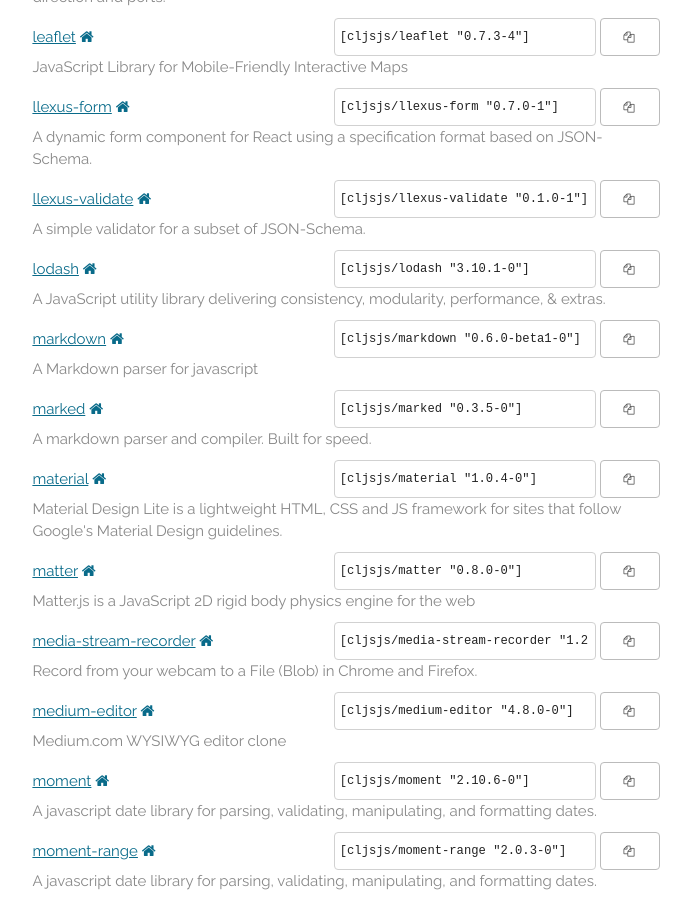
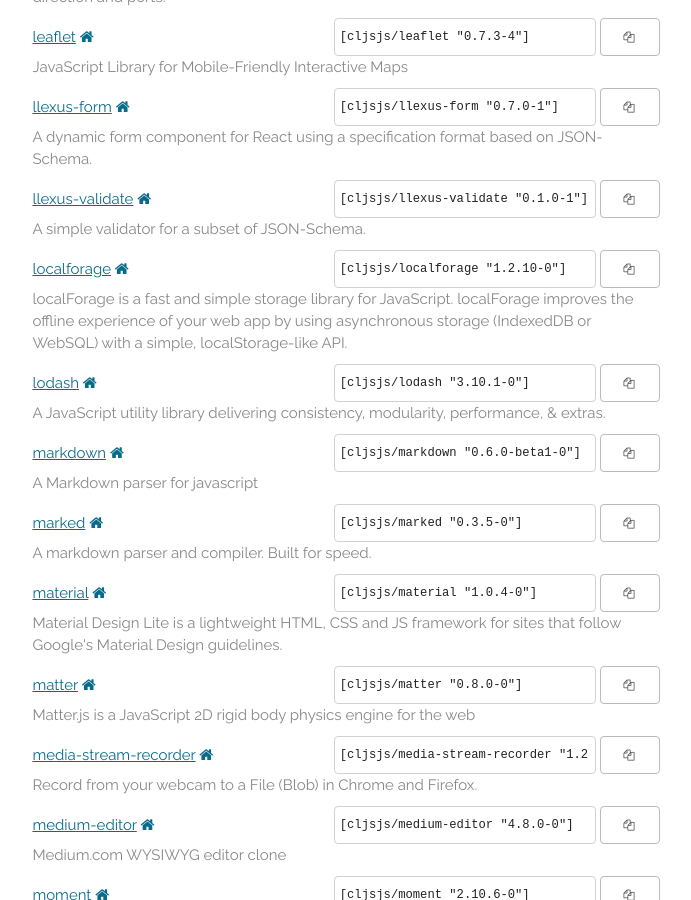
Before and after one commit to cljsjs/cljsjs.github.io, a Jekyll site: the page built from index.markdown, in a window 1280 px wide and 900 px high, scrolled down 4308 px. Shown: the whole window, without its empty margins (294-985 px from the left). Built offline with Jekyll 4.4.1, drawn with Linux system fonts in a browser that asks for light colours; nearby versions of some CDN libraries; comment, search, counter and statistics services are not loaded.

Commit message:
Automatic update

```diff
--- a/_includes/packages.html
+++ b/_includes/packages.html
@@ -429,6 +429,15 @@
     <p class="description">A simple validator for a subset of JSON-Schema.</p>
   </li>
   <li>
+    <a href="https://clojars.org/cljsjs/localforage">localforage</a>
+    <a href="https://github.com/mozilla/localForage" target="new"><i class="fa fa-home"></i></a>
+    <span class="clojars">
+      <input type="text" value='[cljsjs/localforage "1.2.10-0"]'/>
+      <button data-clipboard-text='[cljsjs/localforage "1.2.10-0"]'><i class="fa fa-copy"></i></button>
+    </span>
+    <p class="description">localForage is a fast and simple storage library for JavaScript. localForage improves the offline experience of your web app by using asynchronous storage (IndexedDB or WebSQL) with a simple, localStorage-like API.</p>
+  </li>
+  <li>
     <a href="https://clojars.org/cljsjs/lodash">lodash</a>
     <a href="https://lodash.com/" target="new"><i class="fa fa-home"></i></a>
     <span class="clojars">
```
